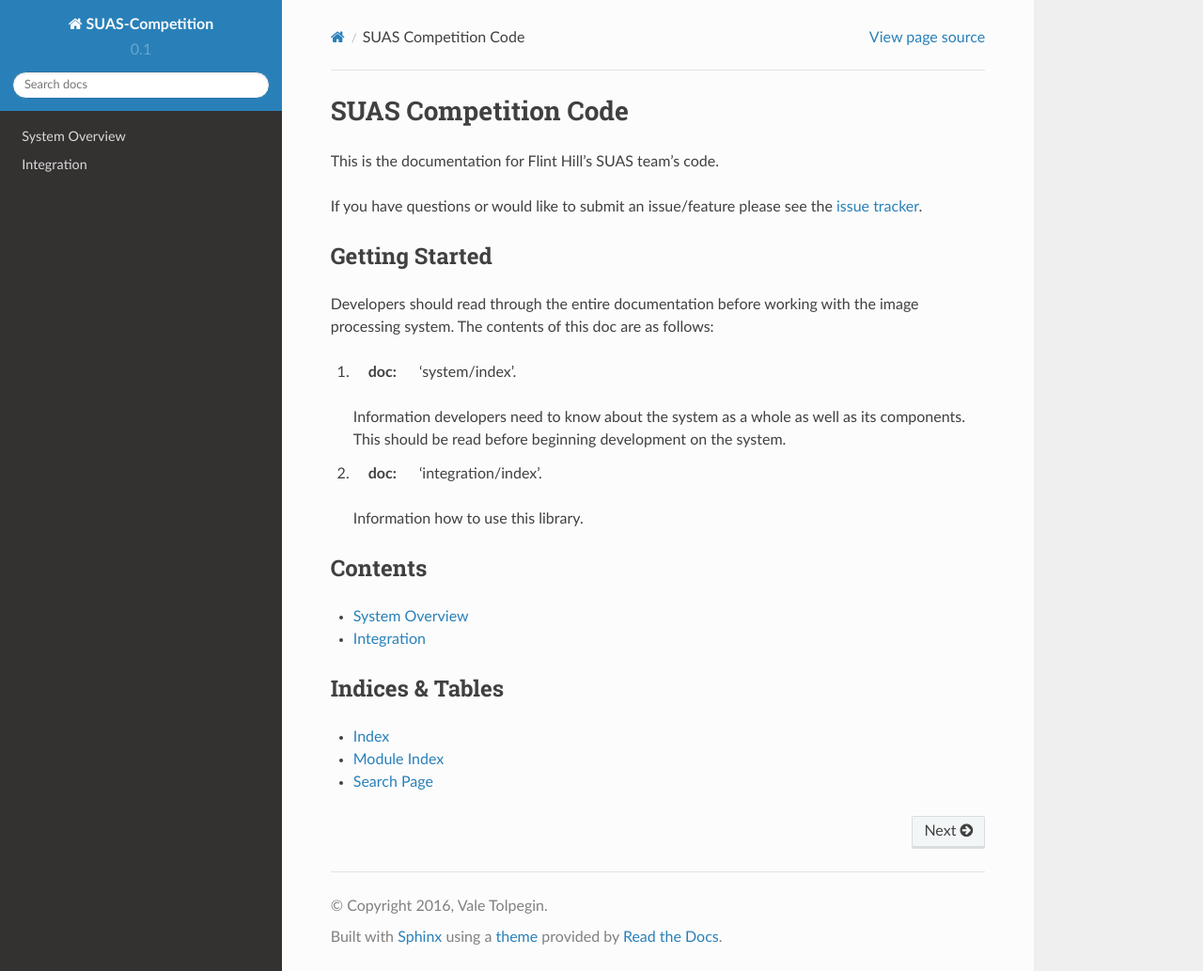
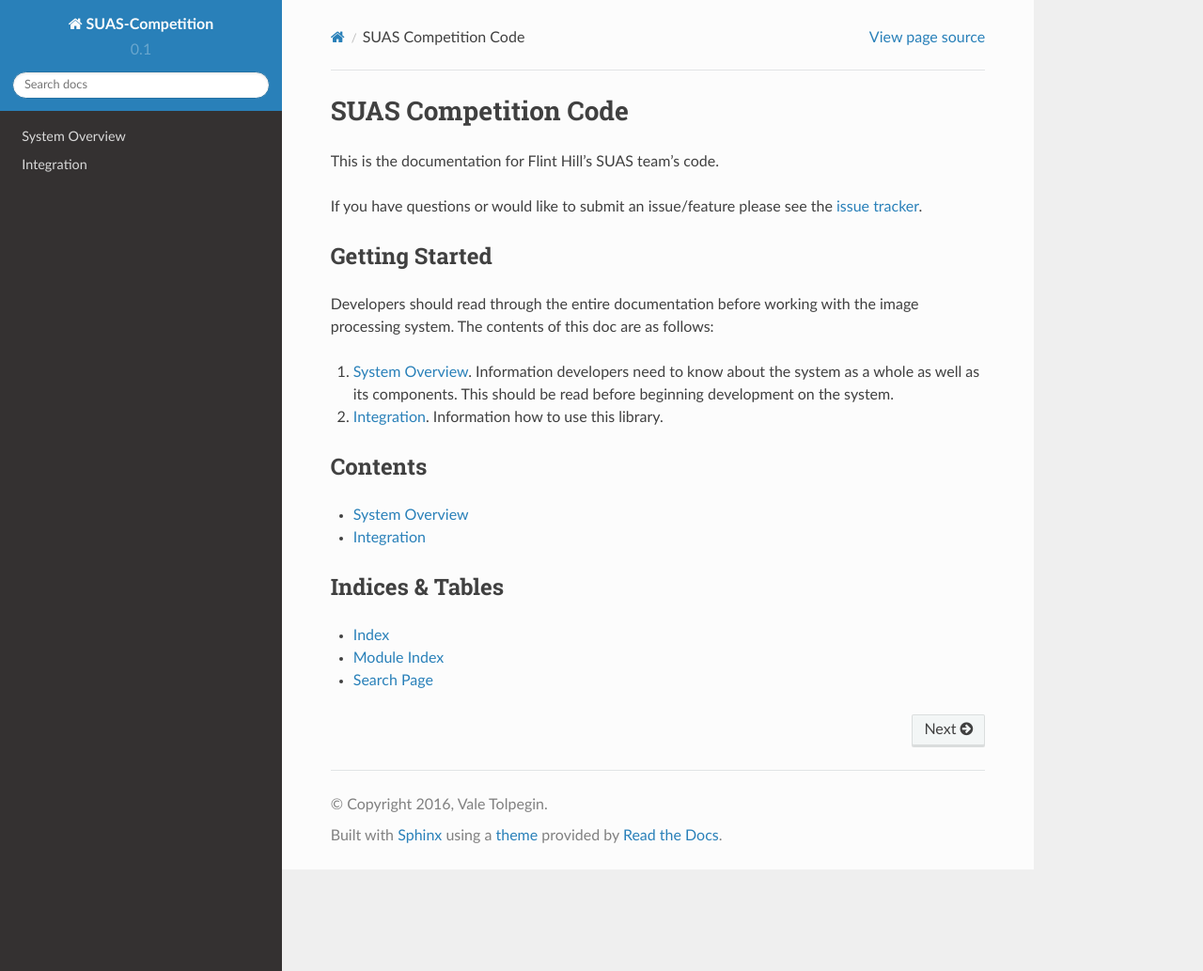
Before and after one commit to FlintHill/SUAS-Competition, a Sphinx documentation site: the page built from docs/index.rst, in a window 1280 px wide and 1033 px high. Shown: the whole window at 94% size. Built offline with Sphinx 7.4.7 and the Read the Docs theme 2.0.0, drawn with Linux system fonts in a browser that asks for light colours.

Commit message:
Fix minor issue with main docs page

```diff
--- a/docs/index.rst
+++ b/docs/index.rst
@@ -4,16 +4,16 @@ SUAS Competition Code
 This is the documentation for Flint Hill's SUAS team's code.
 
 If you have questions or would like to submit an issue/feature please see the `issue tracker
-<https://github.com/FlintHill/SUAS-Competition>`__.
+<https://github.com/FlintHill/SUAS-Competition/issues>`__.
 
 Getting Started
 ---------------
 
 Developers should read through the entire documentation before working with the image processing system. The contents of this doc are as follows:
 
-#. :doc: 'system/index'.
+#. :doc:`system/index`.
    Information developers need to know about the system as a whole as well as its components. This should be read before beginning development on the system.
-#. :doc: 'integration/index'.
+#. :doc:`integration/index`.
    Information how to use this library.
 
 Contents
```
